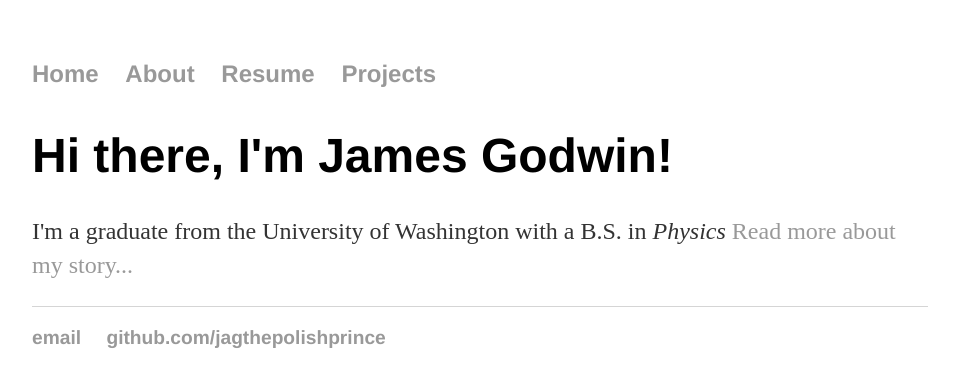
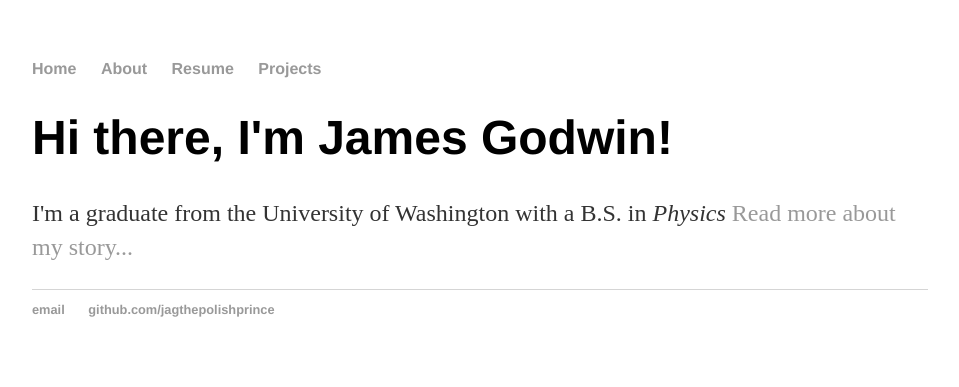
Before and after one commit to jagthepolishprince/jagthepolishprince.github.io, a Jekyll site: the page built from index.html, in a window 1280 px wide. Shown: the top 387 px of the page, without its empty margins (160-1119 px from the left). Built offline with Jekyll 4.4.1, drawn with Linux system fonts in a browser that asks for light colours.

Commit message:
Update main.css

```diff
--- a/css/main.css
+++ b/css/main.css
@@ -38,10 +38,10 @@ footer {
     font-size: .8em;
 }
 
-ul {
+/*ul {
     margin: 20px auto 40px;
     font-size: 1.5em;
-}
+}*/
 
 ul li {
     list-style: none;
```
